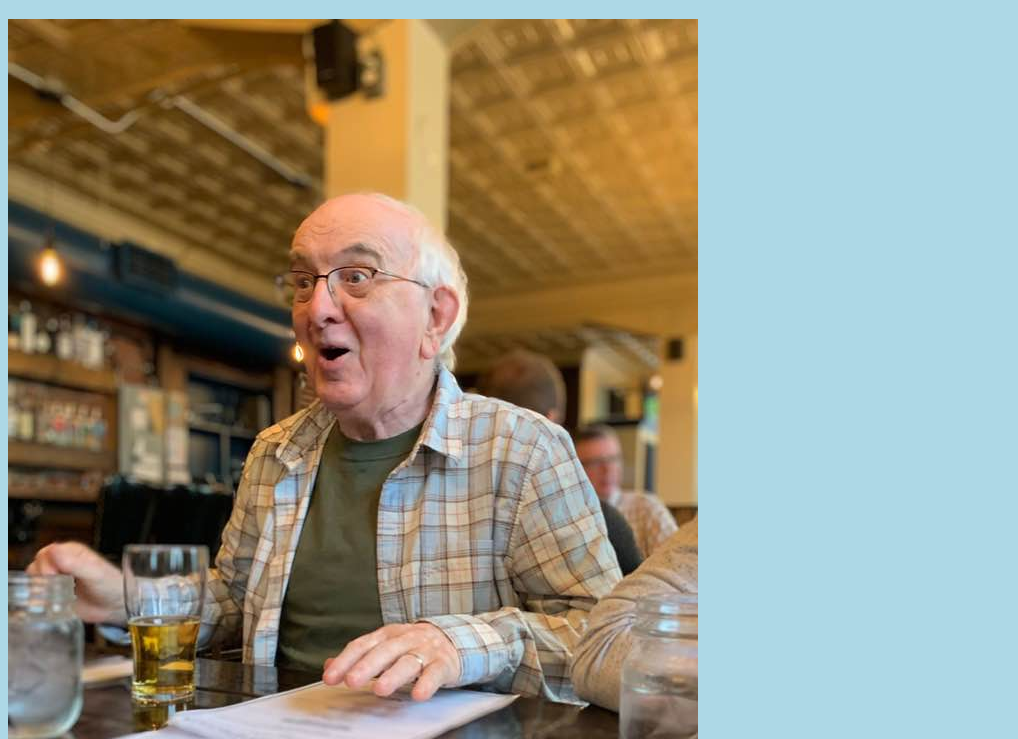
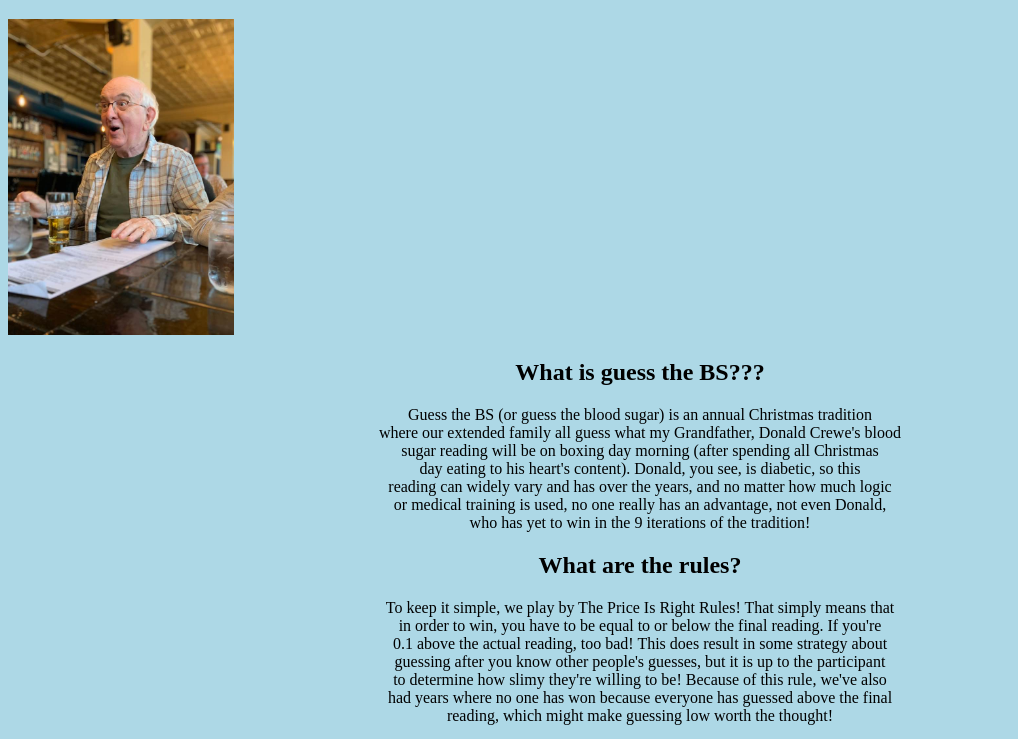
Before and after one commit to mdcrewe/mdcrewe.github.io, a plain HTML site: page guess-the-BS/index.html in a window 1280 px wide. Shown: the part 61-800 px from the top of the page, without its empty margins (0-1018 px from the left). Drawn offline with Linux system fonts and the light colour scheme.

Commit message:
Changed picture size

```diff
--- a/guess-the-BS/index.html
+++ b/guess-the-BS/index.html
@@ -8,7 +8,7 @@
         Crewe Family Christmas Annual Guess The BS <br>
     </h1>
 
-    <img class="center" src="don_crewe.jpeg" alt="SIR DONALD">
+    <img class="center" class="center_table" src="don_crewe.jpeg" alt="SIR DONALD" width="226" height="316">
 
     <br>
     <h2 class="center">
```
